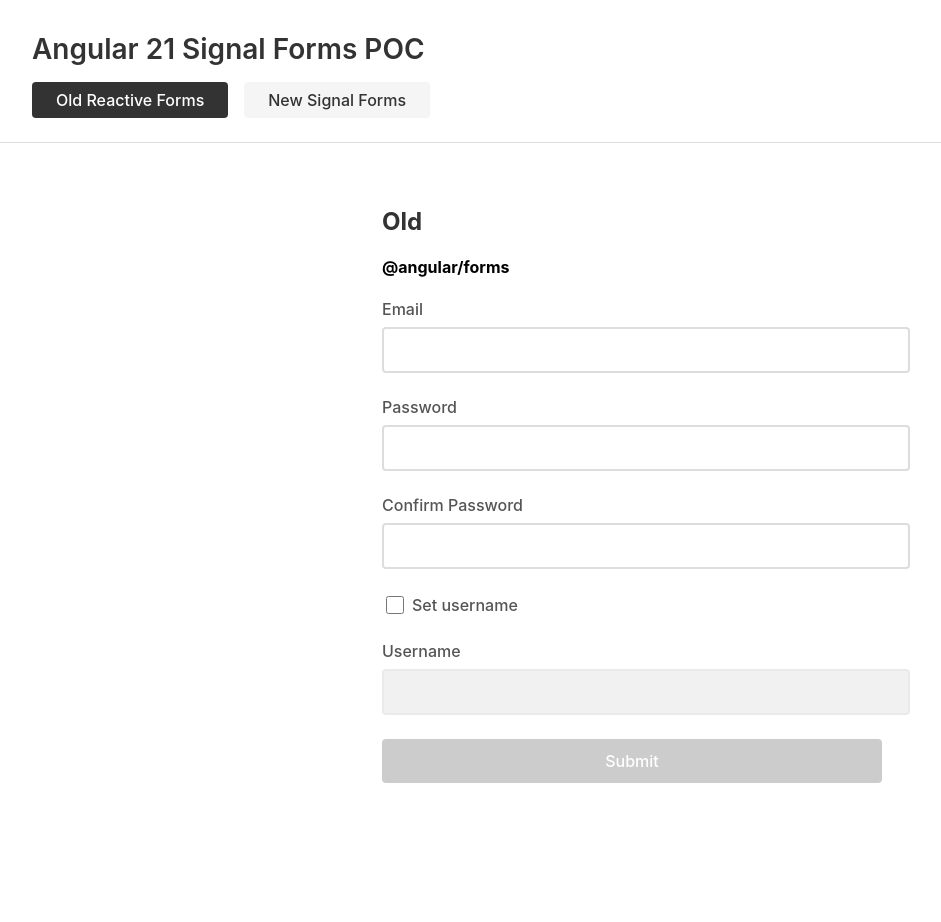
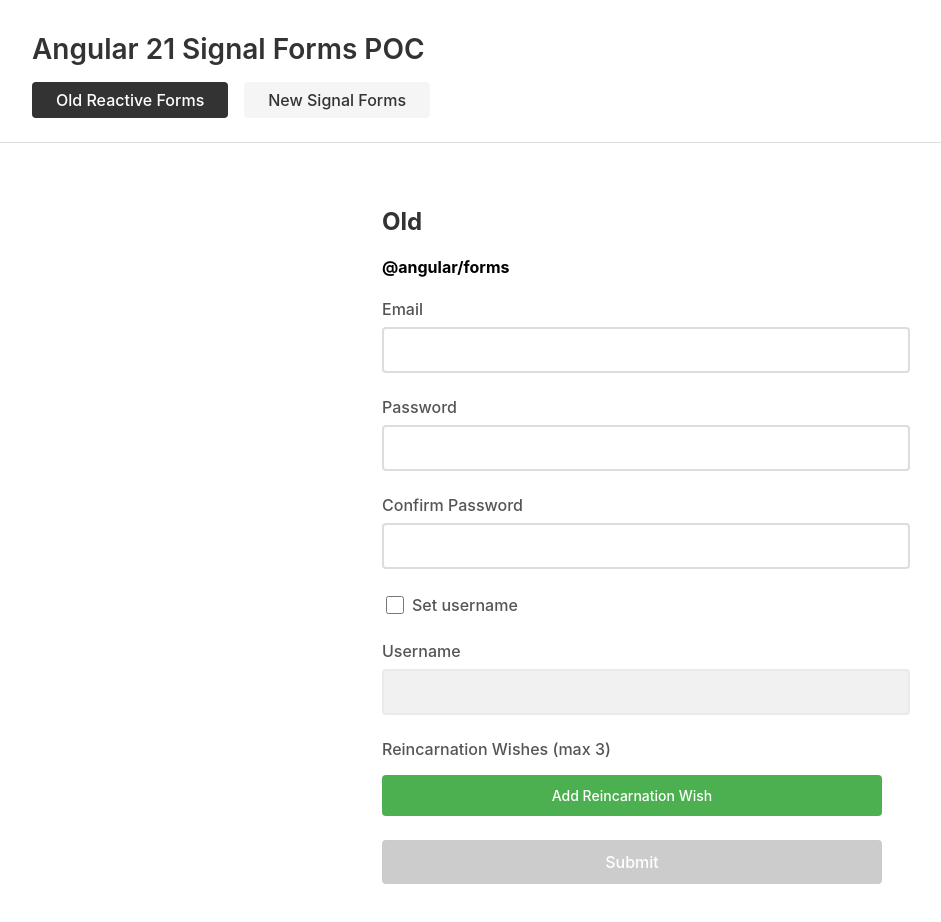
Before and after one commit to hus-yoo-digital/ng-signal-form-poc, an Angular app: page /old-reactive in a window 1280 px wide. Shown: the top 922 px of the page, without its empty margins (8-949 px from the left). Before the commit the page ends 847 px from the top, so only its background shows below. Built offline with nearby package versions, Linux system fonts and the light colour scheme.

Commit message:
formarray

```diff
--- a/src/app/new-signal-form/new-signal-form.component.html
+++ b/src/app/new-signal-form/new-signal-form.component.html
@@ -79,6 +79,34 @@
       }
     </div>
 
+    <div class="form-field">
+      <label>Reincarnation Wishes (max 3)</label>
+      @for (wish of formModel().reincarnationWishes; track $index) {
+      <div class="array-item">
+        <input
+          type="text"
+          [field]="userForm.reincarnationWishes[$index]"
+          [class.invalid]="
+            userForm.reincarnationWishes[$index]().touched() &&
+            userForm.reincarnationWishes[$index]().invalid()
+          "
+          placeholder="What do you wish to be reincarnated as?"
+        />
+        <button type="button" class="remove-btn" (click)="removeReincarnationWish($index)">
+          Remove
+        </button>
+      </div>
+      }
+      <button
+        type="button"
+        class="add-btn"
+        (click)="addReincarnationWish()"
+        [disabled]="formModel().reincarnationWishes.length >= 3"
+      >
+        Add Reincarnation Wish
+      </button>
+    </div>
+
     <button type="submit" [disabled]="userForm().invalid()">Submit</button>
   </form>
 </div>
--- a/src/app/new-signal-form/new-signal-form.component.scss
+++ b/src/app/new-signal-form/new-signal-form.component.scss
@@ -80,6 +80,64 @@ h2 {
   }
 }
 
+.array-item {
+  display: flex;
+  gap: 0.5rem;
+  align-items: flex-start;
+  margin-bottom: 0.75rem;
+  flex-wrap: wrap;
+
+  input {
+    flex: 1;
+    min-width: 200px;
+  }
+
+  .remove-btn {
+    padding: 0.75rem 1rem;
+    background-color: #f44336;
+    color: white;
+    border: none;
+    border-radius: 4px;
+    font-size: 0.875rem;
+    font-weight: 500;
+    font-family: inherit;
+    cursor: pointer;
+    transition: background-color 0.2s;
+
+    &:hover {
+      background-color: #d32f2f;
+    }
+  }
+
+  .error {
+    width: 100%;
+  }
+}
+
+.add-btn {
+  width: 100%;
+  padding: 0.75rem;
+  background-color: #4caf50;
+  color: white;
+  border: none;
+  border-radius: 4px;
+  font-size: 0.875rem;
+  font-weight: 500;
+  font-family: inherit;
+  cursor: pointer;
+  transition: background-color 0.2s;
+  margin-top: 0.5rem;
+
+  &:hover:not(:disabled) {
+    background-color: #45a049;
+  }
+
+  &:disabled {
+    background-color: #ccc;
+    cursor: not-allowed;
+  }
+}
+
 button[type='submit'] {
   width: 100%;
   padding: 0.75rem;
--- a/src/app/new-signal-form/new-signal-form.component.ts
+++ b/src/app/new-signal-form/new-signal-form.component.ts
@@ -26,6 +26,7 @@ export class NewSignalFormComponent {
     confirmPassword: '',
     setUsername: false,
     username: '',
+    reincarnationWishes: [] as string[],
   });
 
   // schemaPath type: SchemaPathTree<{ email: string; password: string; confirmPassword: string; setUsername: boolean; username: string; }>
@@ -72,7 +73,38 @@ export class NewSignalFormComponent {
           ? 'Username can only contain letters, numbers, dashes, and underscores'
           : '',
     });
+
+    // Reincarnation wishes validation - each array item must be required
+    // We'll use a custom validate to check each item
+    validate(schemaPath.reincarnationWishes, ({ value }: any) => {
+      const wishes = value() as string[];
+      // Check if any wish is empty
+      const hasEmptyWish = wishes.some((wish: string) => !wish || wish.trim() === '');
+      if (hasEmptyWish) {
+        return {
+          kind: 'required',
+          message: 'All reincarnation wishes must be filled',
+        };
+      }
+      return null;
+    });
   });
+
+  addReincarnationWish() {
+    if (this.formModel().reincarnationWishes.length < 3) {
+      this.formModel.update((current) => ({
+        ...current,
+        reincarnationWishes: [...current.reincarnationWishes, ''],
+      }));
+    }
+  }
+
+  removeReincarnationWish(index: number) {
+    this.formModel.update((current) => ({
+      ...current,
+      reincarnationWishes: current.reincarnationWishes.filter((_, i) => i !== index),
+    }));
+  }
 
   onSubmit() {
     if (this.userForm().valid()) {
--- a/src/app/old-reactive-form/old-reactive-form.component.html
+++ b/src/app/old-reactive-form/old-reactive-form.component.html
@@ -64,6 +64,36 @@
       }
     </div>
 
+    <div class="form-field">
+      <label>Reincarnation Wishes (max 3)</label>
+      <div formArrayName="reincarnationWishes">
+        @for (wish of reincarnationWishes.controls; track $index) {
+        <div class="array-item">
+          <input
+            type="text"
+            [formControlName]="$index"
+            [class.invalid]="wish.touched && wish.invalid"
+            placeholder="What do you wish to be reincarnated as?"
+          />
+          <button type="button" class="remove-btn" (click)="removeReincarnationWish($index)">
+            Remove
+          </button>
+          @if (wish.touched && wish.invalid) {
+          <span class="error">{{ getReincarnationWishError($index) }}</span>
+          }
+        </div>
+        }
+      </div>
+      <button
+        type="button"
+        class="add-btn"
+        (click)="addReincarnationWish()"
+        [disabled]="reincarnationWishes.length >= 3"
+      >
+        Add Reincarnation Wish
+      </button>
+    </div>
+
     <button type="submit" [disabled]="form.invalid">Submit</button>
   </form>
 </div>
--- a/src/app/old-reactive-form/old-reactive-form.component.scss
+++ b/src/app/old-reactive-form/old-reactive-form.component.scss
@@ -69,6 +69,64 @@ h2 {
   }
 }
 
+.array-item {
+  display: flex;
+  gap: 0.5rem;
+  align-items: flex-start;
+  margin-bottom: 0.75rem;
+  flex-wrap: wrap;
+
+  input {
+    flex: 1;
+    min-width: 200px;
+  }
+
+  .remove-btn {
+    padding: 0.75rem 1rem;
+    background-color: #f44336;
+    color: white;
+    border: none;
+    border-radius: 4px;
+    font-size: 0.875rem;
+    font-weight: 500;
+    font-family: inherit;
+    cursor: pointer;
+    transition: background-color 0.2s;
+
+    &:hover {
+      background-color: #d32f2f;
+    }
+  }
+
+  .error {
+    width: 100%;
+  }
+}
+
+.add-btn {
+  width: 100%;
+  padding: 0.75rem;
+  background-color: #4caf50;
+  color: white;
+  border: none;
+  border-radius: 4px;
+  font-size: 0.875rem;
+  font-weight: 500;
+  font-family: inherit;
+  cursor: pointer;
+  transition: background-color 0.2s;
+  margin-top: 0.5rem;
+
+  &:hover:not(:disabled) {
+    background-color: #45a049;
+  }
+
+  &:disabled {
+    background-color: #ccc;
+    cursor: not-allowed;
+  }
+}
+
 button[type='submit'] {
   width: 100%;
   padding: 0.75rem;
--- a/src/app/old-reactive-form/old-reactive-form.component.ts
+++ b/src/app/old-reactive-form/old-reactive-form.component.ts
@@ -1,6 +1,6 @@
 import { CommonModule } from '@angular/common';
 import { Component, OnInit } from '@angular/core';
-import { FormControl, FormGroup, ReactiveFormsModule, Validators } from '@angular/forms';
+import { FormArray, FormControl, FormGroup, ReactiveFormsModule, Validators } from '@angular/forms';
 
 @Component({
   selector: 'app-old-reactive-form',
@@ -19,6 +19,7 @@ export class OldReactiveFormComponent implements OnInit {
       confirmPassword: new FormControl('', [Validators.required]),
       setUsername: new FormControl(false),
       username: new FormControl({ value: '', disabled: true }),
+      reincarnationWishes: new FormArray([], Validators.maxLength(3)),
     });
 
     // Watch password field to validate confirmPassword when it changes
@@ -117,4 +118,26 @@ export class OldReactiveFormComponent implements OnInit {
     }
     return '';
   }
+
+  get reincarnationWishes(): FormArray {
+    return this.form.get('reincarnationWishes') as FormArray;
+  }
+
+  addReincarnationWish() {
+    if (this.reincarnationWishes.length < 3) {
+      this.reincarnationWishes.push(new FormControl('', Validators.required));
+    }
+  }
+
+  removeReincarnationWish(index: number) {
+    this.reincarnationWishes.removeAt(index);
+  }
+
+  getReincarnationWishError(index: number): string {
+    const control = this.reincarnationWishes.at(index);
+    if (control?.hasError('required')) {
+      return 'Reincarnation wish is required';
+    }
+    return '';
+  }
 }
```
Also changed, not shown: 1 other file (tests, documents, lock files or other folders).
